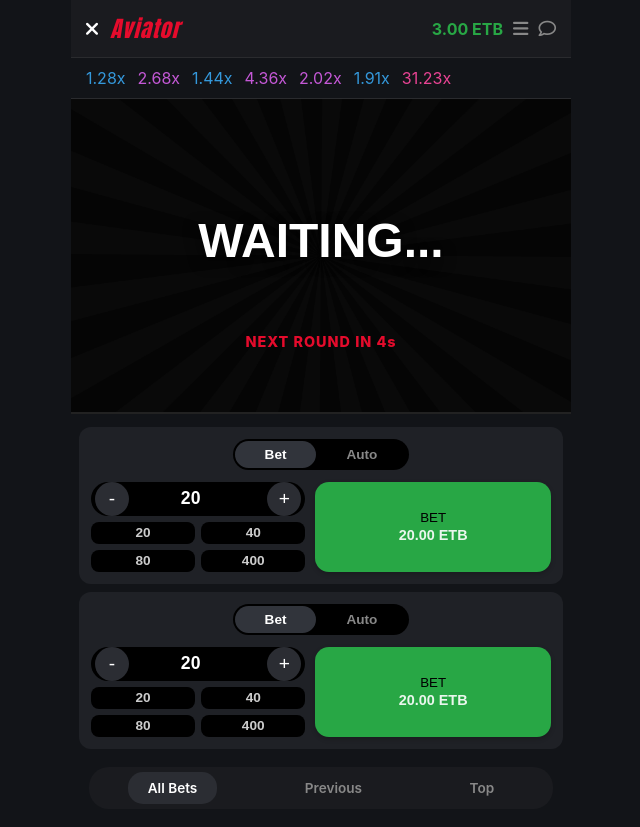
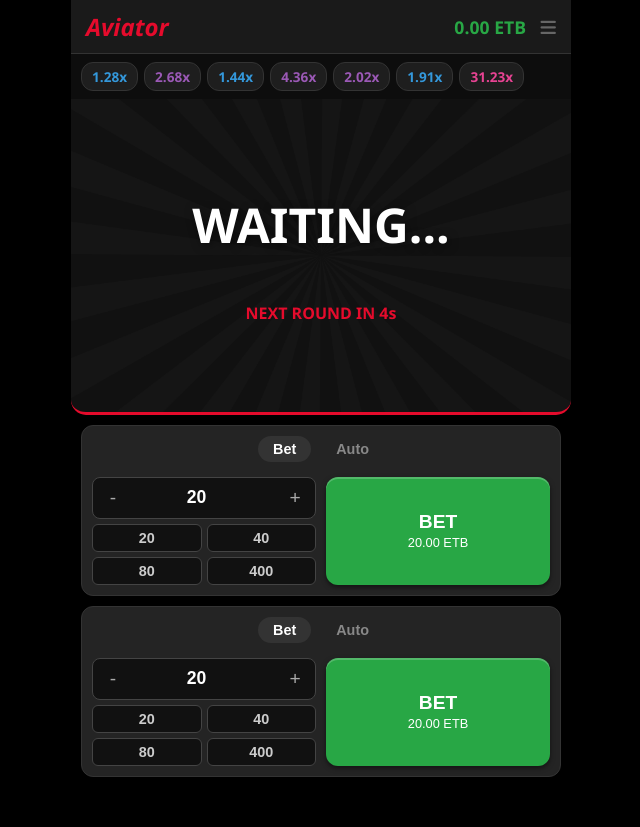
Before and after one commit to fassilandualem1-netizen/Fasil-lottery-, a Flask app: page /dino in a window 1280 px wide. Shown: the whole page, without its empty margins (319-959 px from the left). After the commit the page ends 777 px from the top, so only its background shows below. Run offline with Flask 3, Linux system fonts and the light colour scheme; some libraries are stand-ins or nearby versions.

Commit message:
Update dino.html

```diff
--- a/templates/dino.html
+++ b/templates/dino.html
@@ -4,27 +4,13 @@
     <meta charset="UTF-8">
     <meta name="viewport" content="width=device-width, initial-scale=1.0, maximum-scale=1.0, user-scalable=no">
     <title>አቪዬተር (Aviator) 🚀</title>
-    <script src="https://cdnjs.cloudflare.com/ajax/libs/socket.io/4.0.1/socket.io.js"></script>
     <link rel="stylesheet" href="https://cdnjs.cloudflare.com/ajax/libs/font-awesome/6.0.0/css/all.min.css">
     <script src="https://telegram.org/js/telegram-web-app.js"></script>
     <style>
-        /* Base Styles & Typography */
-        :root {
-            --bg-main: #121418;
-            --bg-panel: #1f2126;
-            --bg-input: #000000;
-            --text-main: #ffffff;
-            --text-muted: #888888;
-            --color-red: #e50b2c;
-            --color-green: #28a745;
-            --color-purple: #c458d6;
-            --color-blue: #3498db;
-        }
-
         body {
-            font-family: -apple-system, BlinkMacSystemFont, 'Segoe UI', Roboto, Helvetica, Arial, sans-serif;
-            background-color: var(--bg-main);
-            color: var(--text-main);
+            font-family: 'Segoe UI', Roboto, Helvetica, Arial, sans-serif;
+            background-color: #000000;
+            color: #ffffff;
             margin: 0;
             padding: 0;
             display: flex;
@@ -35,135 +21,129 @@
             user-select: none;
         }
 
-        .app-container {
+        .header-nav {
             width: 100%;
             max-width: 500px;
             display: flex;
-            flex-direction: column;
-            background-color: var(--bg-main);
-            min-height: 100vh;
+            justify-content: space-between;
+            align-items: center;
+            padding: 10px 15px;
+            background-color: #1a1a1a;
+            box-sizing: border-box;
+            border-bottom: 1px solid #333;
         }
 
-        /* Header */
-        .header-nav {
-            display: flex;
-            justify-content: space-between;
-            align-items: center;
-            padding: 12px 15px;
-            background-color: #1a1b1f;
-            border-bottom: 1px solid #2a2b2e;
-        }
-
-        .header-left { display: flex; align-items: center; gap: 12px; }
-        .close-btn { color: #fff; font-size: 1.2rem; cursor: pointer; }
-        .logo { font-size: 1.4rem; font-weight: 900; color: var(--color-red); font-style: italic; font-family: impact, sans-serif; letter-spacing: 1px;}
-
-        .header-right { display: flex; align-items: center; gap: 10px; }
-        .wallet-display { font-weight: 700; color: var(--color-green); font-size: 1rem; }
-        .menu-btn { color: var(--text-muted); cursor: pointer; font-size: 1.1rem; }
+        .logo { font-size: 1.5rem; font-weight: 900; color: #e50b2c; font-style: italic; }
+        .wallet-display { font-weight: bold; color: #28a745; font-size: 1.1rem; }
 
         /* History Bar */
         #historyBar {
+            width: 100%;
+            max-width: 500px;
             display: flex;
-            gap: 12px;
-            padding: 10px 15px;
-            background-color: var(--bg-main);
+            gap: 6px;
+            padding: 8px 10px;
+            background-color: #0d0d0d;
             overflow-x: auto;
             white-space: nowrap;
+            box-sizing: border-box;
             scrollbar-width: none;
-            border-bottom: 1px solid #2a2b2e;
         }
         #historyBar::-webkit-scrollbar { display: none; }
-        .history-item { font-size: 0.9rem; font-weight: 700; }
-        .color-purple { color: var(--color-purple); }
-        .color-blue { color: var(--color-blue); }
+        .history-chip {
+            padding: 4px 10px;
+            border-radius: 12px;
+            font-weight: bold;
+            font-size: 0.85rem;
+            background-color: #1e1e1e;
+            border: 1px solid #333;
+        }
+        .color-blue { color: #3498db; }
+        .color-purple { color: #9b59b6; }
         .color-pink { color: #e84393; }
 
         /* Game Area */
         #gameContainer {
             position: relative;
             width: 100%;
-            background-color: #050505;
+            max-width: 500px;
+            background-color: #111;
             aspect-ratio: 16 / 10;
             overflow: hidden;
-            margin-bottom: 5px;
-            border-bottom: 2px solid #222;
+            border-bottom: 3px solid #e50b2c;
+            border-bottom-left-radius: 15px;
+            border-bottom-right-radius: 15px;
         }
         canvas { display: block; width: 100%; height: 100%; }
 
         #multiplierDisplay {
             position: absolute;
-            top: 45%;
+            top: 40%;
             left: 50%;
             transform: translate(-50%, -50%);
-            font-size: 5rem;
+            font-size: 4.5rem;
             font-weight: 900;
             color: #ffffff;
             z-index: 5;
-            font-family: Arial, sans-serif;
-            text-shadow: 0px 4px 15px rgba(0,0,0,0.8);
+            text-shadow: 2px 2px 10px rgba(0,0,0,0.5);
+            transition: color 0.2s;
         }
 
         #statusText {
             position: absolute;
-            top: 75%;
+            top: 65%;
             left: 50%;
             transform: translateX(-50%);
-            font-size: 0.9rem;
-            color: var(--color-red);
-            font-weight: 800;
+            font-size: 1rem;
+            color: #e50b2c;
+            font-weight: bold;
             z-index: 5;
-            letter-spacing: 1px;
             display: none;
         }
 
-        /* Controls Container */
+        /* Controls Container (Dual Bets) */
         .controls-container {
-            padding: 8px;
+            width: 100%;
+            max-width: 500px;
+            padding: 10px;
+            box-sizing: border-box;
             display: flex;
             flex-direction: column;
-            gap: 8px;
-            flex: 1;
+            gap: 10px;
         }
 
         .bet-panel {
-            background-color: var(--bg-panel);
+            background-color: #242424;
             border-radius: 12px;
-            padding: 12px;
+            padding: 10px;
             display: flex;
             flex-direction: column;
-            gap: 12px;
+            gap: 10px;
+            border: 1px solid #333;
         }
 
-        /* Tabs */
         .panel-tabs {
             display: flex;
             justify-content: center;
-            background-color: var(--bg-input);
-            border-radius: 20px;
-            width: fit-content;
-            margin: 0 auto;
-            padding: 2px;
+            gap: 10px;
+            margin-bottom: 5px;
         }
         .tab {
             background: none;
             border: none;
-            color: var(--text-muted);
-            font-size: 0.85rem;
-            font-weight: 700;
+            color: #888;
+            font-size: 0.9rem;
+            font-weight: bold;
             cursor: pointer;
-            padding: 6px 30px;
+            padding: 5px 15px;
             border-radius: 20px;
-            transition: 0.2s;
         }
-        .tab.active { background-color: #31343b; color: #fff; }
+        .tab.active { background-color: #333; color: #fff; }
 
-        /* Panel Body */
         .panel-body {
             display: flex;
             gap: 10px;
             align-items: stretch;
-            height: 90px;
         }
 
         /* Left Side: Inputs */
@@ -171,30 +151,24 @@
             flex: 1;
             display: flex;
             flex-direction: column;
-            gap: 6px;
+            gap: 5px;
         }
 
         .stepper {
             display: flex;
             align-items: center;
-            justify-content: space-between;
-            background-color: var(--bg-input);
-            border-radius: 25px;
-            height: 42px;
-            padding: 0 4px;
+            background-color: #111;
+            border: 1px solid #444;
+            border-radius: 8px;
+            height: 40px;
         }
         .stepper-btn {
-            background-color: #2b2d33;
+            background: none;
             border: none;
-            color: #fff;
+            color: #aaa;
             font-size: 1.2rem;
-            width: 34px;
-            height: 34px;
-            border-radius: 50%;
+            width: 40px;
             cursor: pointer;
-            display: flex;
-            align-items: center;
-            justify-content: center;
         }
         .stepper input {
             flex: 1;
@@ -202,7 +176,7 @@
             border: none;
             color: #fff;
             font-size: 1.1rem;
-            font-weight: 900;
+            font-weight: bold;
             text-align: center;
             width: 100%;
             outline: none;
@@ -211,107 +185,73 @@
         .quick-bets {
             display: grid;
             grid-template-columns: 1fr 1fr;
-            gap: 6px;
-            height: 100%;
+            gap: 5px;
         }
         .quick-btn {
-            background-color: var(--bg-input);
-            border: none;
+            background-color: #111;
+            border: 1px solid #444;
             color: #ccc;
-            border-radius: 8px;
-            font-size: 0.85rem;
+            border-radius: 6px;
+            padding: 5px;
+            font-size: 0.9rem;
             cursor: pointer;
-            font-weight: 700;
-            transition: 0.1s;
+            font-weight: bold;
         }
-        .quick-btn:active { background-color: #222; }
 
         /* Right Side: Big Button */
         .action-section {
-            flex: 1.1;
+            flex: 1;
             display: flex;
         }
         .action-btn {
             width: 100%;
             border: none;
-            border-radius: 14px;
+            border-radius: 12px;
+            font-size: 1.2rem;
+            font-weight: 900;
+            color: white;
             cursor: pointer;
             display: flex;
             flex-direction: column;
             justify-content: center;
             align-items: center;
             text-transform: uppercase;
-            box-shadow: 0 2px 5px rgba(0,0,0,0.2);
-            transition: transform 0.1s;
+            box-shadow: 0 4px 10px rgba(0,0,0,0.3);
+            transition: 0.1s;
         }
-        .action-btn:active { transform: scale(0.97); }
+        .action-btn:active { transform: scale(0.98); }
 
-        .btn-title { font-size: 1.4rem; font-weight: 900; color: white; letter-spacing: 1px;}
-        .btn-subtext { font-size: 0.9rem; font-weight: 700; color: rgba(255,255,255,0.9); margin-top: 2px; }
-
-        /* Button Status Colors */
-        .btn-bet { background-color: #28a745; }
+        /* Button Colors */
+        .btn-bet { background-color: #28a745; box-shadow: inset 0 2px 0 rgba(255,255,255,0.2), 0 2px 5px rgba(0,0,0,0.5); }
         .btn-cancel { background-color: #cb2027; }
         .btn-cashout { background-color: #d35400; }
         .btn-disabled { background-color: #333 !important; color: #666 !important; cursor: not-allowed; }
 
-        /* Bottom Nav (Aesthetic matching) */
-        .bottom-nav {
-            display: flex;
-            justify-content: space-around;
-            background-color: #1a1b1f;
-            border-radius: 20px;
-            margin: 10px;
-            padding: 5px;
-        }
-        .nav-item {
-            color: var(--text-muted);
-            font-size: 0.85rem;
-            font-weight: 600;
-            padding: 8px 20px;
-            border-radius: 15px;
-        }
-        .nav-item.active { background-color: #2b2d33; color: #fff; }
+        .btn-subtext { font-size: 0.8rem; font-weight: normal; margin-top: 2px; }
 
     </style>
 </head>
 <body>
 
-    <div class="app-container">
-        <!-- Header -->
     <div class="header-nav">
-            <div class="header-left">
-                <i class="fas fa-times close-btn" onclick="closeApp()"></i>
         <div class="logo">Aviator</div>
-            </div>
-            <div class="header-right">
-                <div class="wallet-display"><span id="balanceDisplay">3.00</span> ETB</div>
-                <i class="fas fa-bars menu-btn"></i>
-                <i class="far fa-comment menu-btn"></i>
+        <div class="wallet-display">
+            <span id="balanceDisplay">0.00</span> ETB
+            <i class="fas fa-bars" style="color: #666; margin-left: 10px; cursor: pointer;"></i>
         </div>
     </div>
 
-        <!-- Multiplier History -->
     <div id="historyBar">
-            <span class="history-item color-purple">5.48x</span>
-            <span class="history-item color-purple">14.57x</span>
-            <span class="history-item color-blue">1.28x</span>
-            <span class="history-item color-purple">2.68x</span>
-            <span class="history-item color-blue">1.44x</span>
-            <span class="history-item color-purple">4.36x</span>
-            <span class="history-item color-blue">2.02x</span>
+        <!-- History chips will appear here -->
     </div>
 
-        <!-- Game Area -->
     <div id="gameContainer">
         <div id="multiplierDisplay">1.00x</div>
         <div id="statusText">WAITING FOR NEXT ROUND</div>
         <canvas id="gameCanvas" width="800" height="500"></canvas>
     </div>
 
-        <!-- Controls Area -->
     <div class="controls-container">
-
         <!-- Panel 1 -->
         <div class="bet-panel" id="panel1">
             <div class="panel-tabs">
@@ -321,21 +261,20 @@
             <div class="panel-body">
                 <div class="input-section">
                     <div class="stepper">
-                            <button class="stepper-btn" onclick="adjustBetUI(1, -5)">-</button>
-                            <input type="number" id="betInput1" value="20.00" min="2" step="1" readonly>
-                            <button class="stepper-btn" onclick="adjustBetUI(1, 5)">+</button>
+                        <button class="stepper-btn" onclick="adjustBet(1, -5)">-</button>
+                        <input type="number" id="betInput1" value="20" min="2" step="1">
+                        <button class="stepper-btn" onclick="adjustBet(1, 5)">+</button>
                     </div>
                     <div class="quick-bets">
-                            <button class="quick-btn" onclick="setBetUI(1, 20)">20</button>
-                            <button class="quick-btn" onclick="setBetUI(1, 40)">40</button>
-                            <button class="quick-btn" onclick="setBetUI(1, 80)">80</button>
-                            <button class="quick-btn" onclick="setBetUI(1, 400)">400</button>
+                        <button class="quick-btn" onclick="setBet(1, 20)">20</button>
+                        <button class="quick-btn" onclick="setBet(1, 40)">40</button>
+                        <button class="quick-btn" onclick="setBet(1, 80)">80</button>
+                        <button class="quick-btn" onclick="setBet(1, 400)">400</button>
                     </div>
                 </div>
                 <div class="action-section">
                     <button id="btnAction1" class="action-btn btn-bet" onclick="handleAction(1)">
-                            <div class="btn-title">BET</div>
-                            <div class="btn-subtext" id="btnSub1">20.00 ETB</div>
+                        BET <div class="btn-subtext" id="btnSub1">20.00 ETB</div>
                     </button>
                 </div>
             </div>
@@ -350,68 +289,27 @@
             <div class="panel-body">
                 <div class="input-section">
                     <div class="stepper">
-                            <button class="stepper-btn" onclick="adjustBetUI(2, -5)">-</button>
-                            <input type="number" id="betInput2" value="20.00" min="2" step="1" readonly>
-                            <button class="stepper-btn" onclick="adjustBetUI(2, 5)">+</button>
+                        <button class="stepper-btn" onclick="adjustBet(2, -5)">-</button>
+                        <input type="number" id="betInput2" value="20" min="2" step="1">
+                        <button class="stepper-btn" onclick="adjustBet(2, 5)">+</button>
                     </div>
                     <div class="quick-bets">
-                            <button class="quick-btn" onclick="setBetUI(2, 20)">20</button>
-                            <button class="quick-btn" onclick="setBetUI(2, 40)">40</button>
-                            <button class="quick-btn" onclick="setBetUI(2, 80)">80</button>
-                            <button class="quick-btn" onclick="setBetUI(2, 400)">400</button>
+                        <button class="quick-btn" onclick="setBet(2, 20)">20</button>
+                        <button class="quick-btn" onclick="setBet(2, 40)">40</button>
+                        <button class="quick-btn" onclick="setBet(2, 80)">80</button>
+                        <button class="quick-btn" onclick="setBet(2, 400)">400</button>
                     </div>
                 </div>
                 <div class="action-section">
                     <button id="btnAction2" class="action-btn btn-bet" onclick="handleAction(2)">
-                            <div class="btn-title">BET</div>
-                            <div class="btn-subtext" id="btnSub2">20.00 ETB</div>
+                        BET <div class="btn-subtext" id="btnSub2">20.00 ETB</div>
                     </button>
                 </div>
             </div>
         </div>
-
-            <!-- Aesthetic Bottom Nav (Like in screenshot) -->
-            <div class="bottom-nav">
-                <div class="nav-item active">All Bets</div>
-                <div class="nav-item">Previous</div>
-                <div class="nav-item">Top</div>
     </div>
 
-        </div>
-    </div>
-
-    <script>
-        function closeApp() {
-            if (window.Telegram && window.Telegram.WebApp) {
-                Telegram.WebApp.close();
-            } else {
-                window.history.back();
-            }
-        }
-
-        // Ensures input values maintain the .00 decimal format for aesthetics
-        function formatBetValue(inputEl) {
-            let val = parseFloat(inputEl.value);
-            if (!isNaN(val)) {
-                inputEl.value = val.toFixed(2);
-            }
-        }
-
-        function setBetUI(panel, amount) {
-            if (typeof setBet === "function") {
-                setBet(panel, amount);
-                setTimeout(() => formatBetValue(document.getElementById('betInput' + panel)), 10);
-            }
-        }
-
-        function adjustBetUI(panel, delta) {
-            if (typeof adjustBet === "function") {
-                adjustBet(panel, delta);
-                setTimeout(() => formatBetValue(document.getElementById('betInput' + panel)), 10);
-            }
-        }
-    </script>
-
+    <!-- ይህ የJavascript ፋይል ከታች ባለው ኮድ መተካት አለበት -->
     <script src="{{ url_for('static', filename='js/dino.js') }}"></script>
 </body>
 </html>
```
Lines whose indentation alone changed are shown as unchanged.
